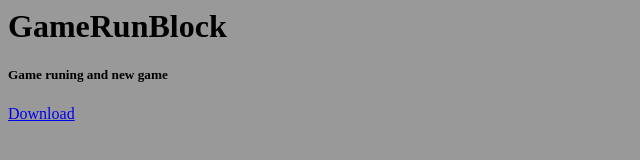
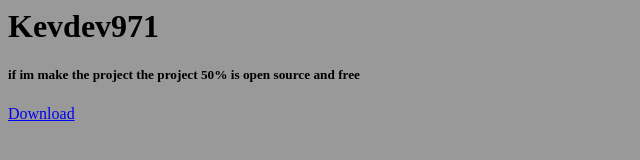
Before and after one commit to Kevdev971/Kevdev971.github.io, a plain HTML site: page index.html in a window 1280 px wide. Shown: the whole page, without its empty margins (0-640 px from the left). Drawn offline with Linux system fonts and the light colour scheme.

Commit message:
Update index.html

```diff
--- a/index.html
+++ b/index.html
@@ -1,6 +1,6 @@
-<h1>GameRunBlock</h1>
-<h5>Game runing and new game</h5>
-<a class="download-button" href="https://github.com/Kevdev971/GameJavaTest/ " target="_blank">Download </a>
+<h1>Kevdev971</h1>
+<h5>if im make the project the project 50% is open source and free</h5>
+<a class="download GameJavaTest" href="https://github.com/Kevdev971/GameJavaTest/ " target="_blank">Download </a>
 <style>
 body {
 	background-color: #999;
```
